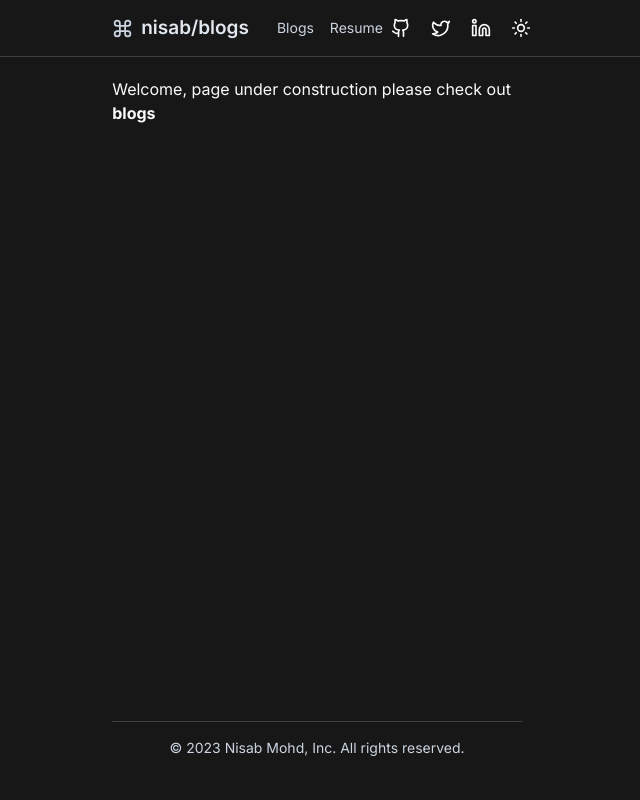
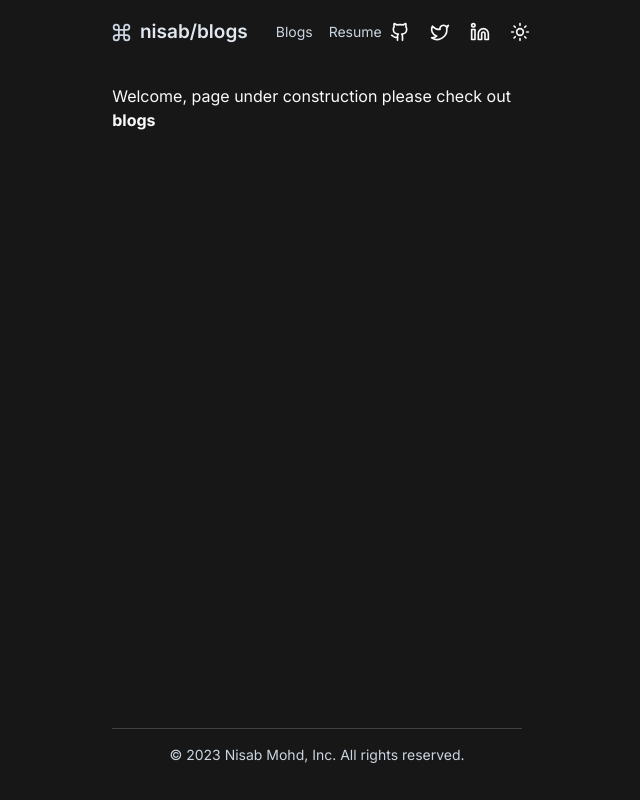
Before and after one commit to nisabmohd/nisabmohd.blog, a Next.js app: page / in a window 1280 px wide. Shown: the whole page, without its empty margins (323-963 px from the left). Built offline with nearby package versions, Linux system fonts and the light colour scheme.

Commit message:
remove navbar border

```diff
--- a/src/app/layout.tsx
+++ b/src/app/layout.tsx
@@ -21,7 +21,7 @@ export default function RootLayout({
       <body
         className={`${inter.className} dark:bg-neutral-900 dark:text-neutral-50 text-zinc-800  h-screen`}
       >
-        <nav className="sticky top-0 dark:bg-neutral-900 dark:text-neutral-50 bg-white border-b-[1px] dark:border-neutral-700 border-neutral-300">
+        <nav className="sticky top-0 dark:bg-neutral-900 dark:text-neutral-50 bg-white ">
           <Navbar />
         </nav>
 
--- a/src/components/navbar.tsx
+++ b/src/components/navbar.tsx
@@ -12,7 +12,6 @@ import {
   SheetTrigger,
 } from "@/components/ui/sheet";
 import { useEffect, useState } from "react";
-import { usePathname } from "next/navigation";
 
 export default function Navbar() {
   const [loading, setLoading] = useState(true);
@@ -28,11 +27,11 @@ export default function Navbar() {
 
   if (loading)
     return (
-      <div className="w-[32%] max-[1200px]:w-[85%] max-[500px]:w-[91%] m-auto flex flex-row items-center justify-between h-14 py-2 z-40"></div>
+      <div className="w-[32%] max-[1200px]:w-[85%] max-[500px]:w-[91%] m-auto flex flex-row items-center justify-between h-16 py-2 z-40"></div>
     );
 
   return (
-    <div className="w-[32%] max-[1200px]:w-[85%] max-[500px]:w-[91%] m-auto flex flex-row items-center justify-between h-14 py-2 z-[9999]">
+    <div className="w-[32.5%] max-[1200px]:w-[85%] max-[500px]:w-[91%] m-auto flex flex-row items-center justify-between h-16 py-2 z-[9999] pl-[2px]">
       <Sheet open={sheetOpen} onOpenChange={(val) => setSheetOpen(val)}>
         <SheetTrigger
           onClick={() => setSheetOpen(true)}
@@ -88,7 +87,7 @@ export default function Navbar() {
         </div>
       </div>
 
-      <div className="right flex flex-row gap-1 ">
+      <div className="right flex flex-row gap-1 justify-between ml-auto">
         <Link
           href="https://github.com/nisabmohd"
           className={buttonVariants({ variant: "ghost", size: "icon" })}
```
